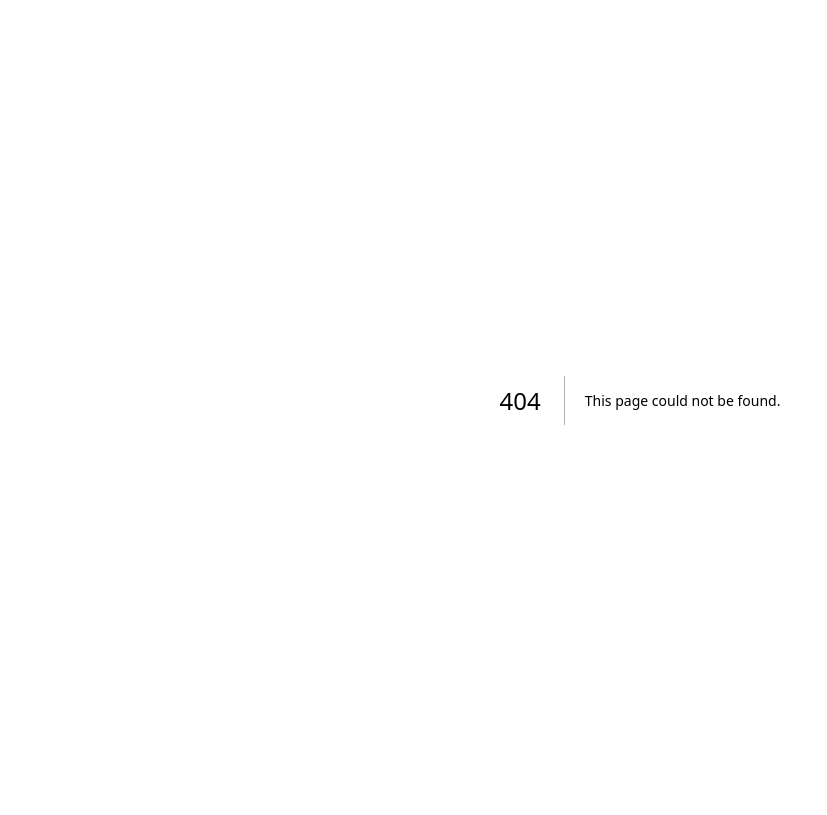
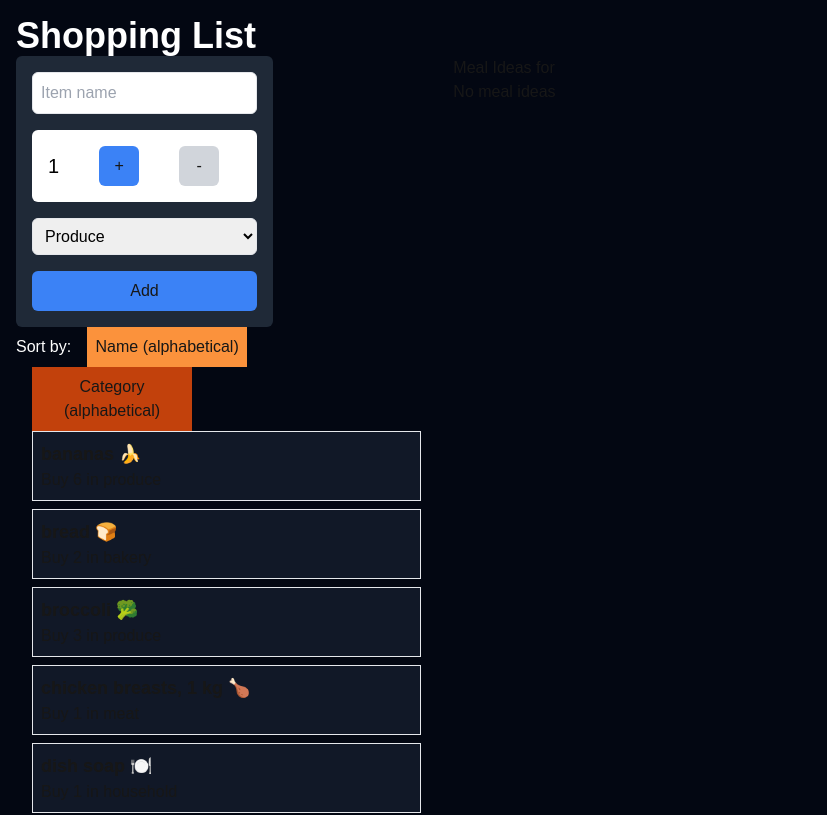
Before and after one commit to michaelle7/cprg306-assignments, a Next.js app: page /week-8 in a window 1280 px wide. Before the commit this address had no page. Shown: the top 815 px of the page, without its empty margins (0-827 px from the left). Built offline with nearby package versions, Linux system fonts and the light colour scheme.

Commit message:
finished week 8
got ai to help a bit as i missed week 8 class

```diff
--- /dev/null
+++ b/app/week-8/item-list.js
@@ -0,0 +1,36 @@
+// week-8/item-list.js
+"use client";
+import { useState } from 'react';
+import Item from './item';
+
+  export default function ItemList( { items, onItemSelect } ) {
+    const [sortBy, setSortBy] = useState('name')
+    const sortItem = [...items].sort((names, categories) => {
+        if (sortBy === 'name'){
+            return names.name.localeCompare(categories.name)
+        } else if (sortBy === 'category'){
+            return names.category.localeCompare(categories.category)
+        }
+    });
+
+    return (
+      <div>
+        <div className="mb-4 space-x-4">
+            <span className="text-white">Sort by:</span>
+            <button onClick={() => setSortBy('name')} className={`p-2 w-40 ${sortBy === 'name' ? 'bg-orange-400' : 'bg-orange-700'}`}>Name (alphabetical)</button>
+            <button onClick={() => setSortBy('category')} className={`p-2 w-40 ${sortBy === 'category' ? 'bg-orange-400' : 'bg-orange-700'}`}>Category (alphabetical)</button>
+            <ul>
+                {sortItem.map(item => (
+                    <Item
+                        key={item.id}
+                        name={item.name}
+                        quantity={item.quantity}
+                        category={item.category}
+                        onSelect={() => onItemSelect(item)}
+                    />
+                ))}
+            </ul>
+        </div>
+      </div>
+    );
+  }
--- /dev/null
+++ b/app/week-8/item.js
@@ -0,0 +1,11 @@
+// week-8/item.js
+
+export default function Item({ name, quantity, category, onSelect }) {
+  return (
+    <li //fixed the color leaking out of the border
+      className="p-2 mb-2 cursor-pointer hover:bg-orange-700 bg-gray-900 border" onClick={() => onSelect({ name, quantity, category })}>
+      <h2 className="font-bold text-lg">{name}</h2>
+      <p>Buy {quantity} in {category}</p>
+    </li>
+  );
+}
--- /dev/null
+++ b/app/week-8/items.json
@@ -0,0 +1,74 @@
+[
+    {
+      "id": "1h2GJKH12gkHG31h1H",
+      "name": "milk, 4 L 🥛",
+      "quantity": 1,
+      "category": "dairy"
+    },
+    {
+      "id": "2KJH3k2j3H1k2J3K1H",
+      "name": "bread 🍞",
+      "quantity": 2,
+      "category": "bakery"
+    },
+    {
+      "id": "3h2KJH3k2j3H1k2J3",
+      "name": "eggs, dozen 🥚",
+      "quantity": 2,
+      "category": "dairy"
+    },
+    {
+      "id": "4k2J3K1H2GJKH12gk",
+      "name": "bananas 🍌",
+      "quantity": 6,
+      "category": "produce"
+    },
+    {
+      "id": "5H1h1H2KJH3k2j3H",
+      "name": "broccoli 🥦",
+      "quantity": 3,
+      "category": "produce"
+    },
+    {
+      "id": "6H1k2J3K1H2GJKH1",
+      "name": "chicken breasts, 1 kg 🍗",
+      "quantity": 1,
+      "category": "meat"
+    },
+    {
+      "id": "7gkHG31h1H2KJH3k",
+      "name": "pasta sauce 🍝",
+      "quantity": 3,
+      "category": "canned goods"
+    },
+    {
+      "id": "8j3H1k2J3K1H2GJK",
+      "name": "spaghetti, 454 g 🍝",
+      "quantity": 2,
+      "category": "dry goods"
+    },
+    {
+      "id": "9H12gkHG31h1H2KJ",
+      "name": "toilet paper, 12 pack 🧻",
+      "quantity": 1,
+      "category": "household"
+    },
+    {
+      "id": "10H3k2j3H1k2J3K1",
+      "name": "paper towels, 6 pack",
+      "quantity": 1,
+      "category": "household"
+    },
+    {
+      "id": "11k2J3K1H2GJKH12",
+      "name": "dish soap 🍽️",
+      "quantity": 1,
+      "category": "household"
+    },
+    {
+      "id": "12GJKH12gkHG31h1",
+      "name": "hand soap 🧼",
+      "quantity": 4,
+      "category": "household"
+    }
+  ]
--- /dev/null
+++ b/app/week-8/meal-ideas.js
@@ -0,0 +1,41 @@
+// week-8/meal-ideas.js
+"use client";
+import { useState, useEffect } from 'react';
+
+export default function MealIdeas({ ingredient }) {
+  const [meals, setMeals] = useState([]);
+
+  const fetchMealIdeas = async (ingredient) => {
+    const response = await fetch(`https://www.themealdb.com/api/json/v1/1/filter.php?i=${ingredient}`);
+    const data = await response.json();
+    return data.meals || [];
+  };
+
+  useEffect(() => {
+    if (ingredient) {
+      const loadMealIdeas = async () => {
+        const mealData = await fetchMealIdeas(ingredient);
+        setMeals(mealData);
+      };
+
+      loadMealIdeas();
+    }
+  }, [ingredient]); //got ai help, was too confusing
+
+  return (
+    <div>
+      <h2>Meal Ideas for {ingredient}</h2>
+      <ul>
+        {meals.length > 0 ? (
+          meals.map((meal) => (
+            <li
+            key={meal.idMeal}
+            className='p-2 cursor-pointer hover:bg-orange-700 bg-gray-900 border border-gray-300 rounded'>
+                {meal.strMeal}</li>))
+        ) : (
+          <li>No meal ideas</li>
+        )}
+      </ul>
+    </div>
+  );
+}
--- /dev/null
+++ b/app/week-8/new-item.js
@@ -0,0 +1,72 @@
+// week-8/new-item.js
+"use client";
+import { useState } from 'react';
+
+export default function NewItem ( {onAddItem} ) {
+    const [name, setName] = useState("");
+    const [category, setCategory] = useState("Produce");
+    const [quantity, setQuantity] = useState(1)
+    const increment = () => setQuantity(prev => Math.min(prev + 1, 20)); //got help from ai with prev => math.min and math.max
+    const decrement = () => setQuantity(prev => Math.max(prev - 1, 1));
+    const handleSubmit = (e) => {
+        e.preventDefault();
+        const item = {name, quantity, category};
+        onAddItem(item);
+        setName("");
+        setQuantity(1);
+        setCategory("Produce");
+    }
+
+    return(
+        <main className="flex items-center">
+            <form onSubmit={handleSubmit} className='space-y-4 bg-gray-800 p-4 rounded-md'>
+                <input
+                    type="text"
+                    value={name}
+                    onChange={(e) => setName(e.target.value)}
+                    required
+                    placeholder="Item name"
+                    className="p-2 border rounded-md w-full text-black"
+                />
+
+                <div className='flex items-center space-x-10 bg-white p-4 rounded-md'>
+                    <p className='text-xl text-black'>{quantity}</p>
+                    <button
+                    type="button" //fix the previous code where press an increment button would submit it to the shopping list
+                    onClick={increment}
+                    disabled={quantity === 20}
+                    className={`p-2 w-10 rounded-md ${quantity === 20 ? 'bg-gray-300' : 'bg-blue-500 hover:bg-blue-700'}`}>
+                    +
+                    </button>
+                    <button
+                    type="button"
+                    onClick={decrement}
+                    disabled={quantity === 1}
+                    className={`p-2 w-10 rounded-md ${quantity === 1 ? 'bg-gray-300' : 'bg-blue-500 hover:bg-blue-700'}`}>
+                    -
+                    </button>
+                </div>
+
+                <select value={category} onChange={(e) => setCategory(e.target.value)} className="p-2 border rounded-md w-full text-black">
+                    <option value="produce">Produce</option>
+                    <option value="dairy">Dairy</option>
+                    <option value="bakery">Bakery</option>
+                    <option value="meat">Meat</option>
+                    <option value="frozen">Frozen Foods</option>
+                    <option value="canned">Canned Goods</option>
+                    <option value="dry">Dry Goods</option>
+                    <option value="beverages">Beverages</option>
+                    <option value="snacks">Snacks</option>
+                    <option value="household">Household</option>
+                    <option value="other">Other</option>
+                </select>
+
+                <button
+                    type="submit"
+                    className="bg-blue-500 hover:bg-blue-700 p-2 rounded-md w-full">
+                    Add
+                </button>
+            </form>
+        </main>
+    )
+}
--- /dev/null
+++ b/app/week-8/page.js
@@ -0,0 +1,42 @@
+// week-8/page.js
+// did not do the challenge
+"use client";
+import { useState } from 'react';
+import ItemList from './item-list';
+import NewItem from './new-item';
+import ItemsData from './items.json';
+import MealIdeas from './meal-ideas';
+
+export default function Week8Page() {
+  const [items, setItems] = useState(ItemsData)
+  const [selectedItemName, setSelectedItemName] = useState('');
+
+
+  const handleAddItem = (newItem) => {
+    setItems((prevItems) => [...prevItems, newItem]);
+  };
+
+  const handleItemSelect = (item) => {
+    const cleanedItemName = item.name
+      .split(',')[0]
+      .replace(/[\u{1F600}-\u{1F64F}\u{1F300}-\u{1F5FF}\u{1F680}-\u{1F6FF}\u{1F700}-\u{1F77F}\u{1F780}-\u{1F7FF}\u{1F800}-\u{1F8FF}\u{1F900}-\u{1F9FF}\u{1FA00}-\u{1FA6F}\u{1FA70}-\u{1FAFF}\u{2600}-\u{26FF}\u{2700}-\u{27BF}\u{2300}-\u{23FF}\u{2B50}\u{FE0F}\u{200D}\u{25AA}\u{FE0F}\u{2B06}\u{2194}\u{1F004}-\u{1F0CF}\u{2B50}]/gu, '')
+      .trim();
+
+    setSelectedItemName(cleanedItemName);
+  };
+
+  return (
+    <main className="p-4 bg-gray-950">
+      <h1 className="text-4xl font-bold text-white">Shopping List</h1>
+      <div className="flex space-x-8">
+        <div className="w-1/2">
+          <NewItem onAddItem={handleAddItem} />
+          <ItemList items={items} onItemSelect={handleItemSelect} />
+        </div>
+        <div className="w-full">
+          <MealIdeas ingredient={selectedItemName} />
+        </div>
+      </div>
+    </main>
+  );
+}
```
